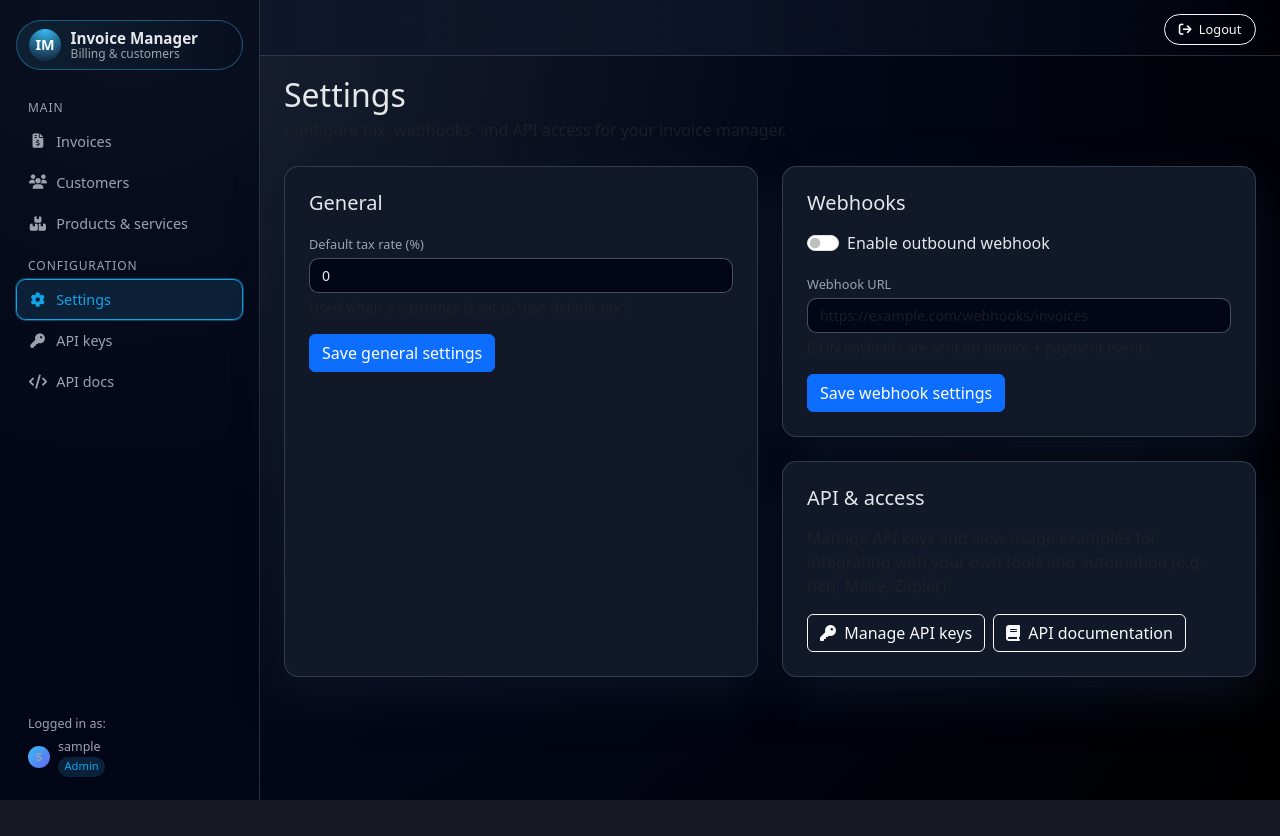
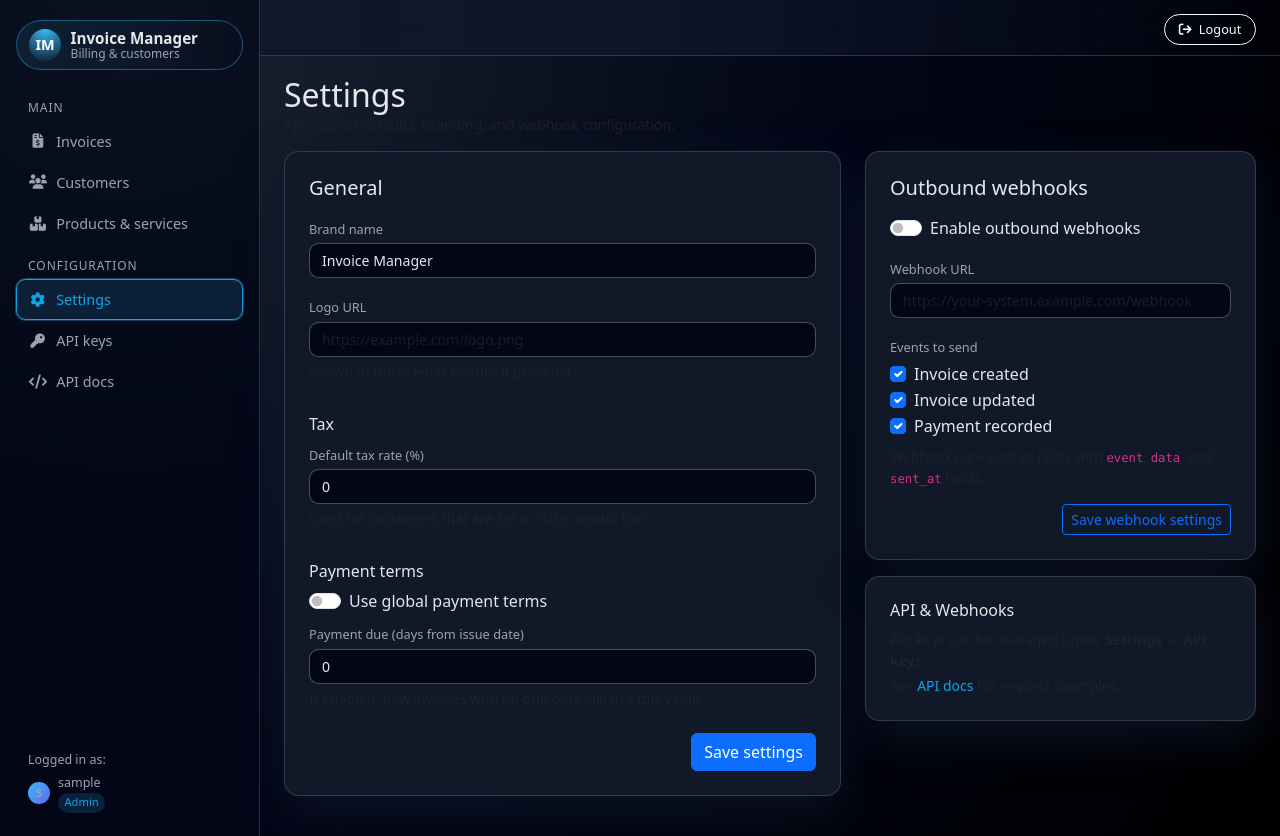
Before and after one commit to tegwin/cgtinvoicemanager, a Flask app: page /settings in a window 1280 px wide. Before the commit the page ends 800 px from the top, so only its background shows below. Run offline with Flask 3, Linux system fonts and the light colour scheme; the visitor is signed in with stand-in values (Sample User, id 1); data comes from the database, SQL or seed files in the repository.

Commit message:
Some other changes

```diff
--- a/invoice_manager/templates/settings.html
+++ b/invoice_manager/templates/settings.html
@@ -1,84 +1,188 @@
 {% extends "base.html" %}
 
 {% block content %}
-<div class="page-header mb-4">
-  <h2 class="mb-1">Settings</h2>
-  <p class="text-muted mb-0">Configure tax, webhooks, and API access for your invoice manager.</p>
+<div class="d-flex justify-content-between align-items-center mb-3">
+  <div>
+    <h2 class="mb-0">Settings</h2>
+    <div class="text-muted small">
+      Application defaults, branding, and webhook configuration.
+    </div>
+  </div>
 </div>
 
 <div class="row g-4">
-  <!-- General -->
-  <div class="col-lg-6">
-    <div class="card-dark p-3 p-md-4 h-100">
+  <div class="col-lg-7">
+    <!-- General & Tax -->
+    <div class="card-dark p-3 p-md-4 mb-3">
       <h5 class="mb-3">General</h5>
+
       <form method="post">
-        <input type="hidden" name="section" value="general">
+        <div class="mb-3">
+          <label class="form-label">Brand name</label>
+          <input type="text"
+                 name="brand_name"
+                 class="form-control"
+                 value="{{ settings.brand_name or '' }}"
+                 placeholder="Invoice Manager">
+        </div>
 
         <div class="mb-3">
-          <label class="form-label small-label">Default tax rate (%)</label>
-          <input type="number" step="0.01" min="0" name="default_tax_rate"
+          <label class="form-label">Logo URL</label>
+          <input type="url"
+                 name="logo_url"
                  class="form-control"
-                 value="{{ settings.default_tax_rate or 0 }}">
-          <div class="form-text text-muted">
-            Used when a customer is set to "use default tax".
+                 value="{{ settings.logo_url or '' }}"
+                 placeholder="https://example.com/logo.png">
+          <div class="form-text">
+            Shown in the sidebar header if provided.
           </div>
         </div>
 
-        <button type="submit" class="btn btn-primary">
-          Save general settings
-        </button>
+        <hr class="my-3" style="border-color: rgba(255,255,255,0.1);">
+
+        <h6 class="mb-2">Tax</h6>
+        <div class="mb-3">
+          <label class="form-label">Default tax rate (%)</label>
+          <input type="number"
+                 step="0.01"
+                 min="0"
+                 name="default_tax_rate"
+                 class="form-control"
+                 value="{{ settings.default_tax_rate or 0 }}">
+          <div class="form-text">
+            Used for customers that are set to "Use default tax".
+          </div>
+        </div>
+
+        <hr class="my-3" style="border-color: rgba(255,255,255,0.1);">
+
+        <h6 class="mb-2">Payment terms</h6>
+        <div class="form-check form-switch mb-2">
+          <input class="form-check-input"
+                 type="checkbox"
+                 id="use_global_payment_terms"
+                 name="use_global_payment_terms"
+                 {% if settings.use_global_payment_terms %}checked{% endif %}>
+          <label class="form-check-label" for="use_global_payment_terms">
+            Use global payment terms
+          </label>
+        </div>
+        <div class="mb-1">
+          <label class="form-label">Payment due (days from issue date)</label>
+          <input type="number"
+                 min="0"
+                 name="payment_terms_days"
+                 class="form-control"
+                 value="{{ settings.payment_terms_days or 0 }}">
+        </div>
+        <div class="form-text">
+          If enabled, new invoices with no due date will use this value.
+        </div>
+
+        <div class="mt-4 d-flex justify-content-end">
+          <button type="submit" class="btn btn-primary">
+            Save settings
+          </button>
+        </div>
       </form>
     </div>
   </div>
 
-  <!-- Webhooks + API -->
-  <div class="col-lg-6">
-    <div class="card-dark p-3 p-md-4 mb-4">
-      <h5 class="mb-3">Webhooks</h5>
+  <div class="col-lg-5">
+    <!-- Webhooks -->
+    <div class="card-dark p-3 p-md-4 mb-3">
+      <h5 class="mb-3">Outbound webhooks</h5>
+
       <form method="post">
-        <input type="hidden" name="section" value="webhooks">
+        <!-- We submit the same form as above, so fields must match -->
+        <input type="hidden" name="brand_name" value="{{ settings.brand_name or '' }}">
+        <input type="hidden" name="logo_url" value="{{ settings.logo_url or '' }}">
+        <input type="hidden" name="default_tax_rate" value="{{ settings.default_tax_rate or 0 }}">
+        <input type="hidden" name="payment_terms_days" value="{{ settings.payment_terms_days or 0 }}">
+        <input type="hidden" name="use_global_payment_terms"
+               value="{% if settings.use_global_payment_terms %}on{% endif %}">
 
         <div class="form-check form-switch mb-3">
-          <input class="form-check-input" type="checkbox" role="switch"
+          <input class="form-check-input"
+                 type="checkbox"
                  id="outbound_webhook_enabled"
                  name="outbound_webhook_enabled"
                  {% if settings.outbound_webhook_enabled %}checked{% endif %}>
           <label class="form-check-label" for="outbound_webhook_enabled">
-            Enable outbound webhook
+            Enable outbound webhooks
           </label>
         </div>
 
         <div class="mb-3">
-          <label class="form-label small-label">Webhook URL</label>
-          <input type="url" name="outbound_webhook_url" class="form-control"
-                 placeholder="https://example.com/webhooks/invoices"
-                 value="{{ settings.outbound_webhook_url or '' }}">
-          <div class="form-text text-muted">
-            JSON payloads are sent on invoice + payment events.
+          <label class="form-label">Webhook URL</label>
+          <input type="url"
+                 name="outbound_webhook_url"
+                 class="form-control"
+                 value="{{ settings.outbound_webhook_url or '' }}"
+                 placeholder="https://your-system.example.com/webhook">
+        </div>
+
+        {% set selected = (settings.outbound_webhook_events or '').split(',') | map('trim') | list %}
+
+        <div class="mb-2">
+          <label class="form-label">Events to send</label>
+          <div class="form-check">
+            <input class="form-check-input"
+                   type="checkbox"
+                   id="evt-invoice-created"
+                   name="outbound_webhook_events"
+                   value="invoice.created"
+                   {% if 'invoice.created' in selected %}checked{% endif %}>
+            <label class="form-check-label" for="evt-invoice-created">
+              Invoice created
+            </label>
+          </div>
+          <div class="form-check">
+            <input class="form-check-input"
+                   type="checkbox"
+                   id="evt-invoice-updated"
+                   name="outbound_webhook_events"
+                   value="invoice.updated"
+                   {% if 'invoice.updated' in selected %}checked{% endif %}>
+            <label class="form-check-label" for="evt-invoice-updated">
+              Invoice updated
+            </label>
+          </div>
+          <div class="form-check">
+            <input class="form-check-input"
+                   type="checkbox"
+                   id="evt-payment-recorded"
+                   name="outbound_webhook_events"
+                   value="payment.recorded"
+                   {% if 'payment.recorded' in selected %}checked{% endif %}>
+            <label class="form-check-label" for="evt-payment-recorded">
+              Payment recorded
+            </label>
           </div>
         </div>
 
-        <button type="submit" class="btn btn-primary">
-          Save webhook settings
-        </button>
+        <div class="form-text mb-3">
+          Webhooks are sent as JSON with <code>event</code>, <code>data</code>,
+          and <code>sent_at</code> fields.
+        </div>
+
+        <div class="d-flex justify-content-end">
+          <button type="submit" class="btn btn-outline-primary btn-sm">
+            Save webhook settings
+          </button>
+        </div>
       </form>
     </div>
 
+    <!-- Quick info -->
     <div class="card-dark p-3 p-md-4">
-      <h5 class="mb-3">API &amp; access</h5>
-      <p class="text-muted mb-3">
-        Manage API keys and view usage examples for integrating with your own tools
-        and automation (e.g. n8n, Make, Zapier).
+      <h6 class="mb-2">API & Webhooks</h6>
+      <p class="text-muted small mb-1">
+        API keys can be managed under <strong>Settings → API keys</strong>.
       </p>
-
-      <div class="d-flex flex-wrap gap-2">
-        <a href="{{ url_for('api_keys_list') }}" class="btn btn-outline-light">
-          <i class="fa-solid fa-key me-1"></i> Manage API keys
-        </a>
-        <a href="{{ url_for('api_docs') }}" class="btn btn-outline-light">
-          <i class="fa-solid fa-book me-1"></i> API documentation
-        </a>
-      </div>
+      <p class="text-muted small mb-0">
+        See <a href="{{ url_for('api_docs') }}">API docs</a> for request examples.
+      </p>
     </div>
   </div>
 </div>
```
Also changed, not shown: invoice_manager/templates/invoice_detail.html (+176 -152 lines).
